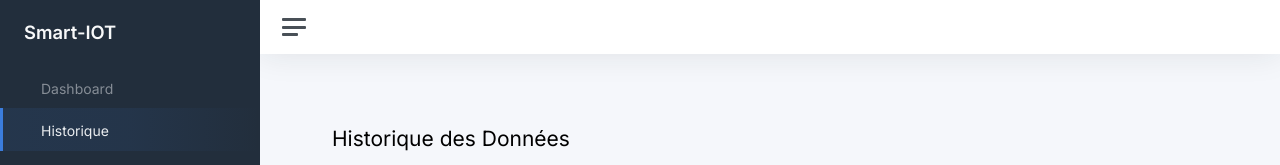
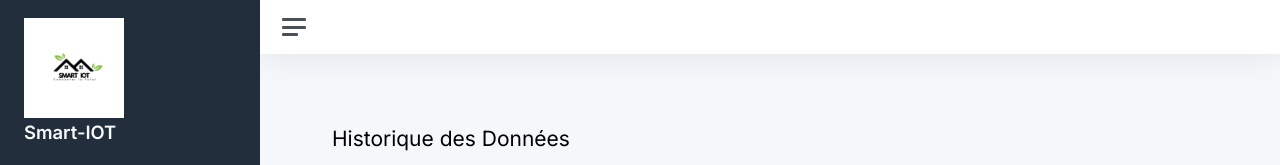
Before and after one commit to medamine980/IoT-DHT11, a React (Vite) app in the folder frontend/: page /History in a window 1280 px wide. Shown: the top 165 px of the page. Built offline with nearby package versions, Linux system fonts and the light colour scheme; no server answers.

Commit message:
fix(frontend): fix incident management + added logo

```diff
--- a/frontend/index.html
+++ b/frontend/index.html
@@ -1,20 +1,24 @@
 <!doctype html>
 <html lang="en">
+
 <head>
   <meta charset="UTF-8" />
-    <link rel="icon" type="image/svg+xml" href="/vite.svg" />
+  <link rel="icon" type="image/jpg" href="/smart-iot-logo.jpeg" />
   <meta name="viewport" content="width=device-width, initial-scale=1.0" />
-    <title>Vite + React + TS</title>
+  <title>Smart-IoT</title>
   <link href="css/app.css" rel="stylesheet">
   <link href="https://fonts.googleapis.com/css2?family=Inter:wght@300;400;600&display=swap" rel="stylesheet">
-  <link rel="stylesheet" href="https://cdnjs.cloudflare.com/ajax/libs/bootstrap-icons/1.11.1/font/bootstrap-icons.min.css"/>
+  <link rel="stylesheet"
+    href="https://cdnjs.cloudflare.com/ajax/libs/bootstrap-icons/1.11.1/font/bootstrap-icons.min.css" />
 
 
 </head>
+
 <body>
   <div id="root"></div>
   <script type="module" src="/src/main.tsx"></script>
   <script src="js/app.js"></script>
   <script src="js/charts.js"></script>
 </body>
+
 </html>
--- a/frontend/src/Pages/IncidentManagement.tsx
+++ b/frontend/src/Pages/IncidentManagement.tsx
@@ -50,7 +50,7 @@ export default function IncidentManagement() {
         e.preventDefault();
         resolveIncident(lastIncident.id, comment).then(() => {
             toast("L'incident a été résolu", { type: 'success' });
-            _fetchLastIncident();
+            setLastIncident(null);
         });
     }
 
--- a/frontend/src/Services/incidentService.ts
+++ b/frontend/src/Services/incidentService.ts
@@ -13,7 +13,7 @@ export const fetchLastIncident = async () => {
 
 export const resolveIncident = async (id: number, comment: string) => {
     const request = new Request(`${BASE_API_URI}/api/incidents/${id}/resolve/`, {
-        method: 'PUT',
+        method: 'PATCH',
         credentials: 'include',
         headers: {
             'Content-Type': 'application/json'
--- a/frontend/src/shared/Sidebar.tsx
+++ b/frontend/src/shared/Sidebar.tsx
@@ -10,7 +10,7 @@ function Sidebar() {
     <nav id="sidebar" className="sidebar js-sidebar">
       <div className="sidebar-content js-simplebar">
         <a className="sidebar-brand" href="#">
-          <img />
+          <img src="/smart-iot-logo.jpeg" width={100} className='d-block' />
           <span className="align-middle">Smart-IOT</span>
         </a>
 
```
Also changed, not shown: frontend/public/smart-iot-logo.jpeg (renamed from frontend/src/assets/Smart-IoT-Logo.jpeg). Lines whose indentation alone changed are shown as unchanged.
